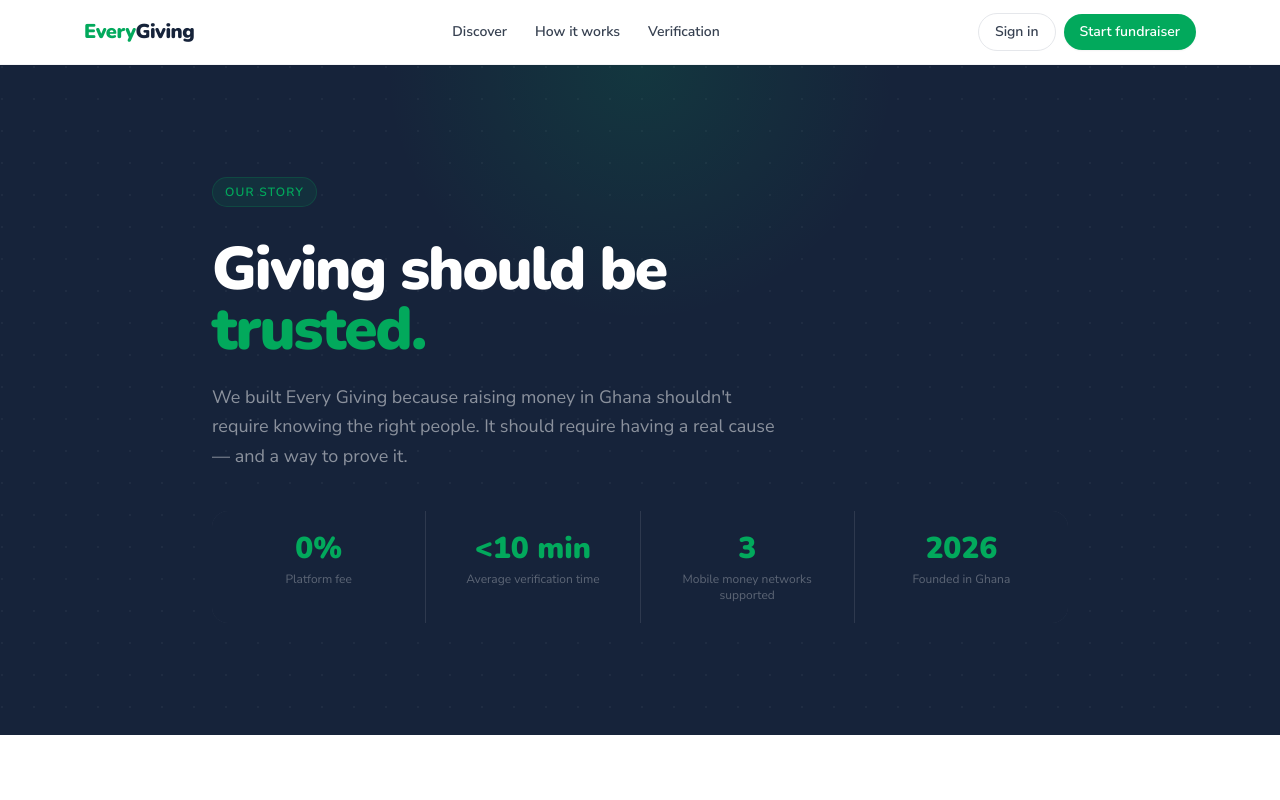
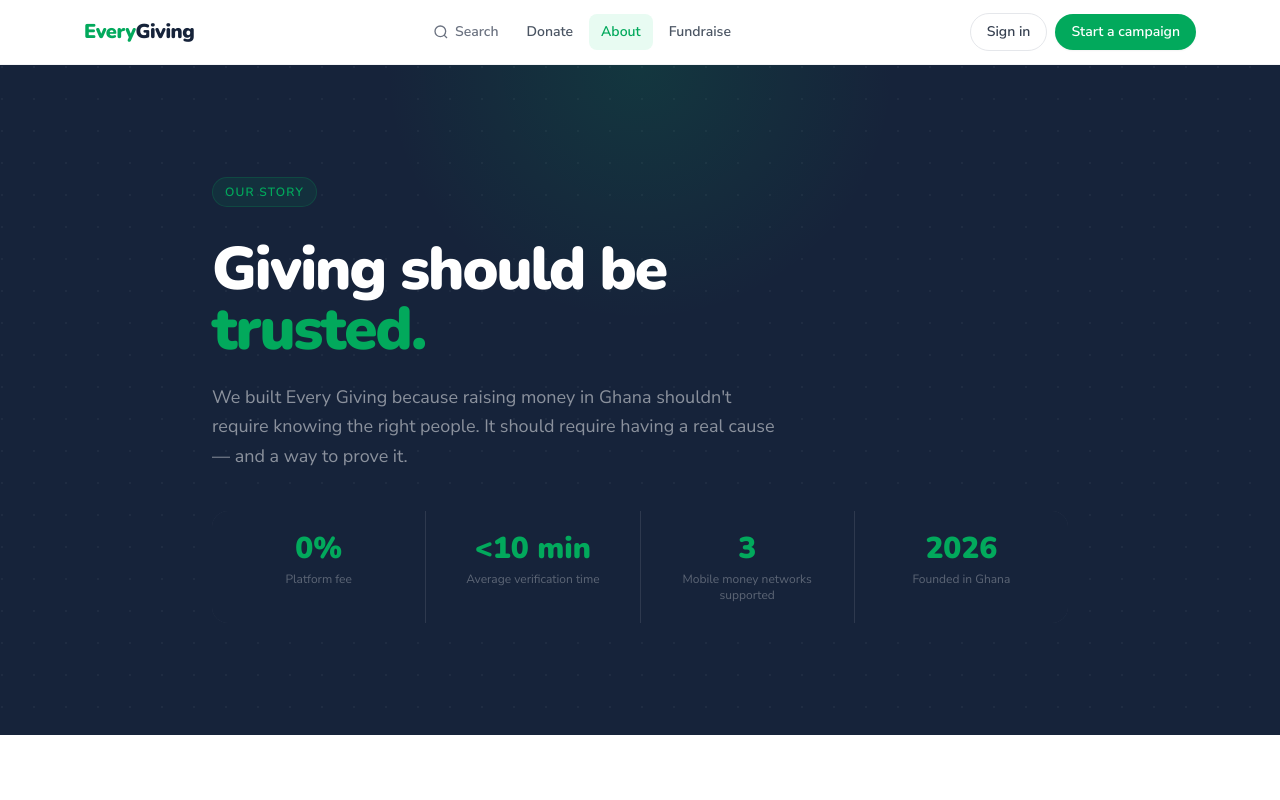
Before and after one commit to jefferyofosu1-cyber/everygivinggh, a Next.js app: page /about in a window 1280 px wide. Shown: the top 800 px of the page. Built offline with nearby package versions, Linux system fonts and the light colour scheme; no server answers.

Commit message:
Add files via upload

```diff
--- a/components/layout/Navbar.tsx
+++ b/components/layout/Navbar.tsx
@@ -1,14 +1,16 @@
 'use client'
 import { useEffect, useState } from 'react'
 import Link from 'next/link'
-import { useRouter } from 'next/navigation'
+import { useRouter, usePathname } from 'next/navigation'
 import { createClient } from '@/lib/supabase'
 import type { User } from '@supabase/supabase-js'
 
 export default function Navbar() {
   const [user, setUser] = useState<User | null>(null)
   const [menuOpen, setMenuOpen] = useState(false)
+  const [scrolled, setScrolled] = useState(false)
   const router = useRouter()
+  const pathname = usePathname()
   const supabase = createClient()
 
   useEffect(() => {
@@ -16,7 +18,9 @@ export default function Navbar() {
     const { data: { subscription } } = supabase.auth.onAuthStateChange((_e, session) => {
       setUser(session?.user ?? null)
     })
-    return () => subscription.unsubscribe()
+    const handleScroll = () => setScrolled(window.scrollY > 10)
+    window.addEventListener('scroll', handleScroll)
+    return () => { subscription.unsubscribe(); window.removeEventListener('scroll', handleScroll) }
   }, [])
 
   const signOut = async () => {
@@ -25,36 +29,55 @@ export default function Navbar() {
     router.refresh()
   }
 
+  const navLinks = [
+    { href: '/campaigns', label: 'Donate' },
+    { href: '/about', label: 'About' },
+    { href: '/fundraise', label: 'Fundraise' },
+  ]
+
   return (
-    <nav className="sticky top-0 z-50 bg-white border-b border-gray-100 shadow-sm">
+    <nav className={`sticky top-0 z-50 bg-white transition-shadow ${scrolled ? 'shadow-md' : 'border-b border-gray-100'}`}>
       <div className="max-w-6xl mx-auto px-5 h-16 flex items-center justify-between">
-        {/* Logo */}
-        <Link href="/" className="font-nunito font-black text-xl text-primary tracking-tight">
-          Every<span className="text-navy">Giving</span>
+        <Link href="/" className="font-nunito font-black text-xl tracking-tight">
+          <span className="text-primary">Every</span><span className="text-navy">Giving</span>
         </Link>
 
-        {/* Desktop links */}
+        {/* Desktop nav */}
         <div className="hidden md:flex items-center gap-1">
-          <Link href="/campaigns" className="px-3 py-2 rounded-lg text-sm font-semibold text-gray-700 hover:bg-gray-50 hover:text-primary transition-colors">Discover</Link>
-          <Link href="/how-it-works" className="px-3 py-2 rounded-lg text-sm font-semibold text-gray-700 hover:bg-gray-50 hover:text-primary transition-colors">How it works</Link>
-          <Link href="/verification" className="px-3 py-2 rounded-lg text-sm font-semibold text-gray-700 hover:bg-gray-50 hover:text-primary transition-colors">Verification</Link>
+          {/* Search */}
+          <Link href="/campaigns"
+            className="flex items-center gap-1.5 px-3 py-2 rounded-lg text-sm font-semibold text-gray-500 hover:bg-gray-50 hover:text-primary transition-colors">
+            <svg className="w-4 h-4" fill="none" stroke="currentColor" strokeWidth={2} viewBox="0 0 24 24"><circle cx="11" cy="11" r="8"/><path d="m21 21-4.35-4.35"/></svg>
+            Search
+          </Link>
+          {navLinks.map(link => (
+            <Link key={link.href} href={link.href}
+              className={`px-3 py-2 rounded-lg text-sm font-semibold transition-colors ${pathname === link.href ? 'text-primary bg-primary-light' : 'text-gray-600 hover:bg-gray-50 hover:text-primary'}`}>
+              {link.label}
+            </Link>
+          ))}
         </div>
 
-        {/* Right side */}
         <div className="flex items-center gap-2">
           {user ? (
             <>
-              <Link href="/dashboard" className="hidden md:block px-4 py-2 rounded-full text-sm font-bold text-gray-700 border border-gray-200 hover:border-primary hover:text-primary transition-colors">Dashboard</Link>
-              <button onClick={signOut} className="hidden md:block px-4 py-2 rounded-full text-sm font-bold text-gray-500 hover:text-gray-700 transition-colors">Sign out</button>
+              <Link href="/dashboard" className="hidden md:block px-4 py-2 rounded-full text-sm font-bold text-gray-700 border border-gray-200 hover:border-primary hover:text-primary transition-colors">
+                Dashboard
+              </Link>
+              <button onClick={signOut} className="hidden md:block text-sm font-bold text-gray-400 hover:text-gray-600 px-3 py-2 transition-colors">
+                Sign out
+              </button>
             </>
           ) : (
-            <Link href="/auth/login" className="hidden md:block px-4 py-2 rounded-full text-sm font-bold text-gray-700 border border-gray-200 hover:border-primary hover:text-primary transition-colors">Sign in</Link>
+            <Link href="/auth/login" className="hidden md:block px-4 py-2 rounded-full text-sm font-bold text-gray-700 border border-gray-200 hover:border-primary hover:text-primary transition-colors">
+              Sign in
+            </Link>
           )}
-          <Link href="/create" className="px-4 py-2 rounded-full text-sm font-bold text-white bg-primary hover:bg-primary-dark transition-all hover:-translate-y-px shadow-sm hover:shadow-md">
-            Start fundraiser
+          <Link href="/create"
+            className="px-4 py-2 rounded-full text-sm font-bold text-white bg-primary hover:bg-primary-dark transition-all hover:-translate-y-px shadow-sm hover:shadow-md whitespace-nowrap">
+            Start a campaign
           </Link>
-          {/* Mobile menu button */}
-          <button className="md:hidden p-2 rounded-lg text-gray-500" onClick={() => setMenuOpen(!menuOpen)}>
+          <button className="md:hidden p-2 rounded-lg text-gray-500 hover:bg-gray-100" onClick={() => setMenuOpen(!menuOpen)}>
             <svg className="w-5 h-5" fill="none" stroke="currentColor" viewBox="0 0 24 24">
               <path strokeLinecap="round" strokeLinejoin="round" strokeWidth={2} d={menuOpen ? "M6 18L18 6M6 6l12 12" : "M4 6h16M4 12h16M4 18h16"} />
             </svg>
@@ -62,19 +85,22 @@ export default function Navbar() {
         </div>
       </div>
 
-      {/* Mobile menu */}
       {menuOpen && (
         <div className="md:hidden border-t border-gray-100 bg-white px-5 py-3 flex flex-col gap-1">
-          <Link href="/campaigns" className="py-2 text-sm font-semibold text-gray-700" onClick={() => setMenuOpen(false)}>Discover campaigns</Link>
-          <Link href="/how-it-works" className="py-2 text-sm font-semibold text-gray-700" onClick={() => setMenuOpen(false)}>How it works</Link>
-          <Link href="/verification" className="py-2 text-sm font-semibold text-gray-700" onClick={() => setMenuOpen(false)}>Verification</Link>
+          <Link href="/campaigns" className="py-2.5 text-sm font-semibold text-gray-700 border-b border-gray-50 flex items-center gap-2" onClick={() => setMenuOpen(false)}>
+            <svg className="w-4 h-4 text-gray-400" fill="none" stroke="currentColor" strokeWidth={2} viewBox="0 0 24 24"><circle cx="11" cy="11" r="8"/><path d="m21 21-4.35-4.35"/></svg>
+            Search campaigns
+          </Link>
+          <Link href="/campaigns" className="py-2.5 text-sm font-semibold text-gray-700 border-b border-gray-50" onClick={() => setMenuOpen(false)}>Donate</Link>
+          <Link href="/about" className="py-2.5 text-sm font-semibold text-gray-700 border-b border-gray-50" onClick={() => setMenuOpen(false)}>About</Link>
+          <Link href="/fundraise" className="py-2.5 text-sm font-semibold text-gray-700 border-b border-gray-50" onClick={() => setMenuOpen(false)}>Fundraise</Link>
           {user ? (
             <>
-              <Link href="/dashboard" className="py-2 text-sm font-semibold text-gray-700" onClick={() => setMenuOpen(false)}>Dashboard</Link>
-              <button onClick={() => { signOut(); setMenuOpen(false) }} className="py-2 text-left text-sm font-semibold text-red-500">Sign out</button>
+              <Link href="/dashboard" className="py-2.5 text-sm font-semibold text-gray-700" onClick={() => setMenuOpen(false)}>Dashboard</Link>
+              <button onClick={() => { signOut(); setMenuOpen(false) }} className="py-2.5 text-left text-sm font-semibold text-red-500">Sign out</button>
             </>
           ) : (
-            <Link href="/auth/login" className="py-2 text-sm font-semibold text-gray-700" onClick={() => setMenuOpen(false)}>Sign in</Link>
+            <Link href="/auth/login" className="py-2.5 text-sm font-semibold text-gray-700" onClick={() => setMenuOpen(false)}>Sign in</Link>
           )}
         </div>
       )}
```
